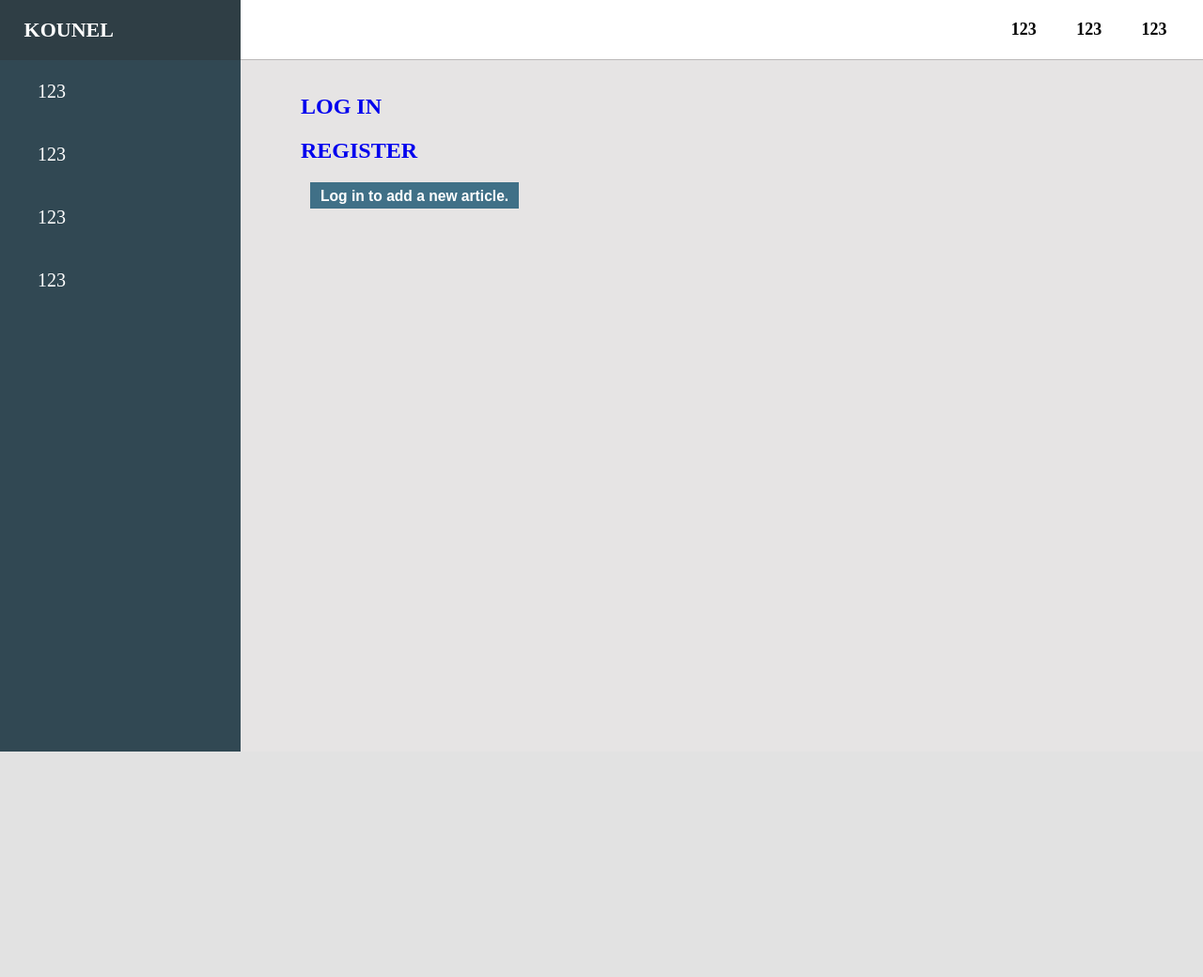
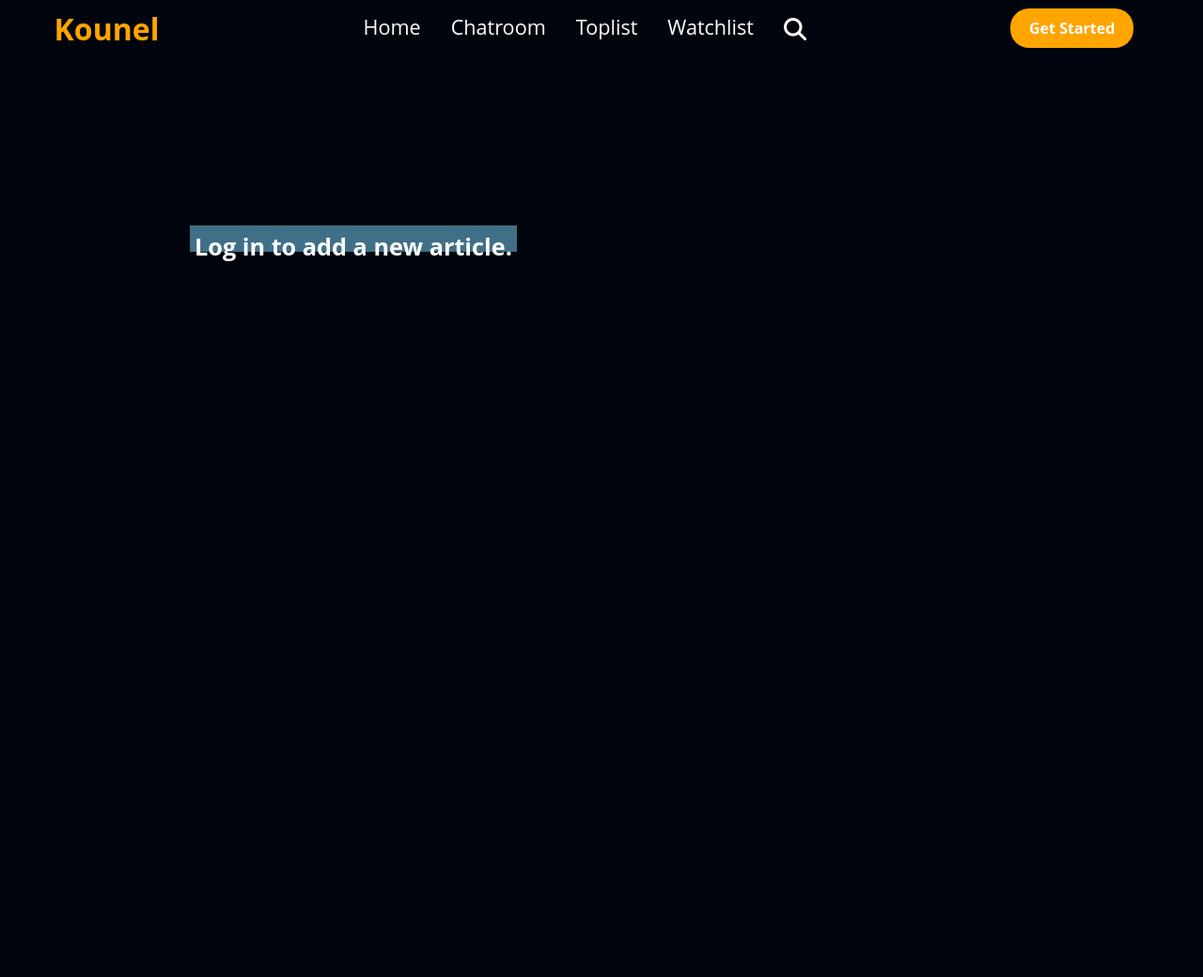
Before and after one commit to Yun-Pei/film_forum, a Django app: page /forum in a window 1280 px wide. Shown: the top 1040 px of the page at 94% size. Before the commit the page ends 800 px from the top, so only its background shows below. Run offline with Django 5.2, Linux system fonts and the light colour scheme; data that the repository does not hold is empty; some libraries are stand-ins or nearby versions.

Commit message:
revise some navabr style
避免跟其他頁面戶吃css

```diff
--- a/film_forum/forum/static/css/forum.css
+++ b/film_forum/forum/static/css/forum.css
@@ -51,16 +51,9 @@
 }
 
 #forum_content {
-    /* position: fixed; */
-    float: right;
-    right: 5%;
-    /* left: 250px; */
-    top: 90px;
-    /* background-color: white; */
-    /* padding: 10px; */
     width: 70%;
-    margin-top: 10vh;
-    margin-right: 5vw;
+    margin-top: 30vh;
+    margin-left: 15%;
 }
 
 #article {
@@ -162,50 +155,3 @@
     text-decoration: none;
 }
 /* side bar end */
-
-
-
-/* top bar star */
-nav {
-    background-color: white;
-    position: fixed;
-    width: 80%;
-    left: 20%;
-    height: 8vh;
-}
-
-nav li{
-    color: black;
-}
-
-.navbar {
-    display: flex;
-    width: 100%;
-    justify-content: flex-end;
-    align-items: center;
-    border-bottom: #bbb9b9 solid 0.3px;
-}
-
-.navbar ul {
-    list-style-type: none;
-    margin: 0;
-    padding: 0;
-}
-
-.navbar li {
-    display: inline;
-    margin-right: 3vw;
-}
-
-.navbar a {
-    text-decoration: none;
-    color: #000000;
-    font-weight: bold;
-    font-size: large;
-}
-
-.topbar {
-    display: flex;
-    height: 100%;
-}
-/* top bar end */
--- a/film_forum/forum/static/css/forum_article.css
+++ b/film_forum/forum/static/css/forum_article.css
@@ -59,6 +59,7 @@
 .form_submit {
     display: flex;
     justify-content: flex-end;
+    margin-bottom: 10px;
 }
 
 .cancel_button {
@@ -85,6 +86,10 @@
     justify-content: center;
 }
 
+.post_time, .post_content {
+    margin-left: 10px;
+}
+
 .post_infor {
     width: 90%;
 }
--- a/film_forum/forum/templates/forum.html
+++ b/film_forum/forum/templates/forum.html
@@ -14,55 +14,17 @@
 
     <link href = '{% static "css/forum.css" %}' rel="stylesheet">
     <script src='{% static "ajax.js" %}'></script>
-
+    <link href = '{% static "navbar.css" %}' rel="stylesheet">
 
 
 </head>
 <body>
-    <!-- sidebar -->
-    <div id = "bar">
-        <div class="sidebar">
-            <a href="" class="bar_header">
-                <header>
-                    KOUNEL
-                </header>
-            </a>
-            <ul>
-                <li><a>123</a></li>
-            </ul>
-            <ul>
-                <li><a>123</a></li>
-            </ul>
-            <ul>
-                <li><a>123</a></li>
-            </ul>
-            <ul>
-                <li><a>123</a></li>
-            </ul>
-            <footer>
-            </footer>
-        </div>
-    </div>
-    <!-- sidebar -->
-    <!-- nav bar -->
-    <nav>
-        <div class="topbar">
-            <div class="navbar">
-                <ul>
-                    <li><a>123</a></li>
-                    <li><a>123</a></li>
-                    <li><a>123</a></li>
-                </ul>
-            </div>
-        </div>
-    </nav>
-    <!-- nav bar -->
-
+    {% include 'navbar.html' %}
 
 
     <div id="forum_content">
         <!-- test 是否登入 -->
-        <div class="in_out">
+        <!-- <div class="in_out">
             {% if request.user.is_authenticated %}
                 <h1> {{user.username}} </h1>
                 <a href="{% url 'log_out' %}"><h2>LOG OUT</h2></a>
@@ -70,7 +32,7 @@
                 <a href="{% url 'login' %}"><h2>LOG IN</h2></a>
                 <a href="{% url 'register' %}"><h2>REGISTER</h2></a>
             {% endif %}
-        </div>
+        </div> -->
 
         <div>
             <div class="add_forum">
--- a/film_forum/forum/templates/forum_article.html
+++ b/film_forum/forum/templates/forum_article.html
@@ -11,6 +11,7 @@
     <link rel="stylesheet" href="https://code.jquery.com/ui/1.13.1/themes/base/jquery-ui.css">
     <script src='{% static "js/forum_article.js" %}'></script>
     <link href = '{% static "css/forum_article.css" %}' rel="stylesheet">
+    <link href = '{% static "navbar.css" %}' rel="stylesheet">
     <link rel="stylesheet" href="https://fonts.googleapis.com/css2?family=Material+Symbols+Outlined:opsz,wght,FILL,GRAD@20..48,100..700,0..1,-50..200" />
     <script src='{% static "ajax.js" %}'></script>
 </head>
@@ -18,7 +19,7 @@
 
 
 
-
+    {% include 'navbar.html' %}
 
     {% for row  in reserve_list %}
         {% for i in row %}
@@ -66,7 +67,7 @@
                                 {% csrf_token %}
 
                                 <div class="form_info">
-                                    <label>Post a comment</label>
+                                    <!-- <label>Post a comment</label> -->
                                     <br>
                                     {{ form.conent }}
                                 </div>
--- a/film_forum/global_static/navbar.css
+++ b/film_forum/global_static/navbar.css
@@ -240,7 +240,7 @@
     box-sizing: border-box;
   }
 
-  input{
+  #search_container input{
     position: absolute;
     top: 0;
     left: 0;
--- a/film_forum/global_templates/navbar.html
+++ b/film_forum/global_templates/navbar.html
@@ -5,8 +5,8 @@
     <div class="navbar">
       <div class="logo"><a href="#">Kounel</a></div>
       <ul class="links">
-        <li><a href="hero">Home</a></li>
-        <li><a href="Chatroom">Chatroom</a></li>
+        <li><a href="{% url 'home' %}">Home</a></li>
+        <li><a href="">Chatroom</a></li>
         <li>
           <a href="toplist">Toplist</a>
           <ul class="toplist_submenu">
```
